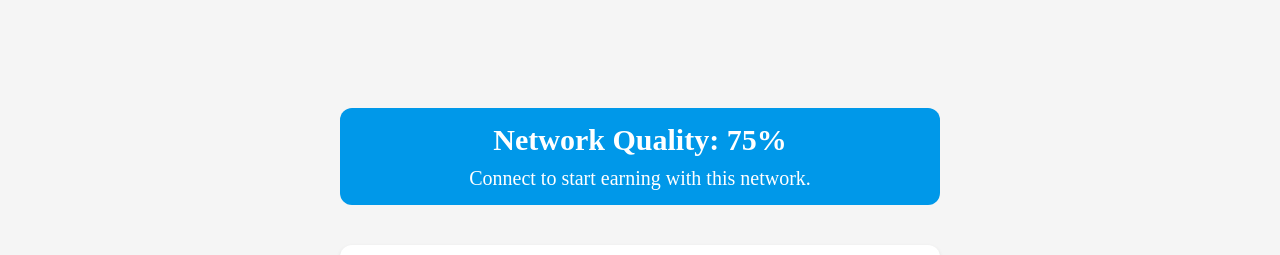
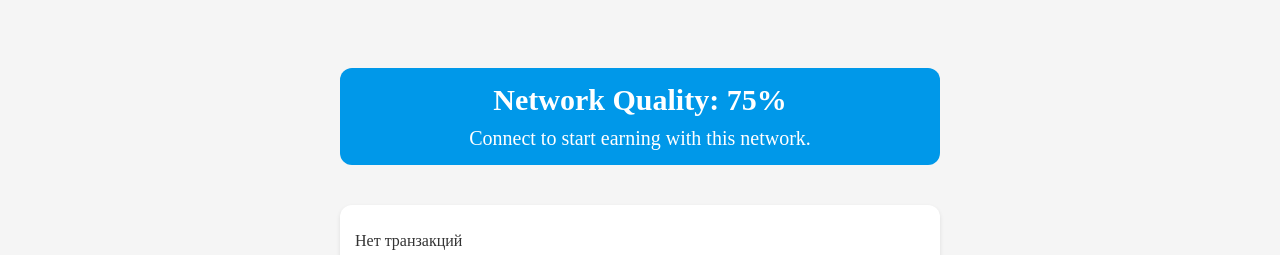
Before and after one commit to bohatko/tma, a React (Vite) app: page /mining in a window 1280 px wide. Shown: the part 416-671 px from the top of the page. Built offline with nearby package versions, Linux system fonts and the light colour scheme.

Commit message:
fix: reduce spacing between mining elements to 12px

```diff
--- a/src/pages/Mining.tsx
+++ b/src/pages/Mining.tsx
@@ -252,11 +252,11 @@ const Mining: React.FC = () => {
         </svg>
       </StatusCircle>
 
-      <div style={{ textAlign: 'center', marginBottom: '32px' }}>
+      <div style={{ textAlign: 'center', marginBottom: '12px' }}>
         <h2>{isMining ? 'Server is Connected' : 'Server is Disconnected'}</h2>
       </div>
 
-      <NetworkQualityCard>
+      <NetworkQualityCard style={{ marginTop: '12px' }}>
         <QualityHeader>
           Network Quality: {networkQuality}%
         </QualityHeader>
```
